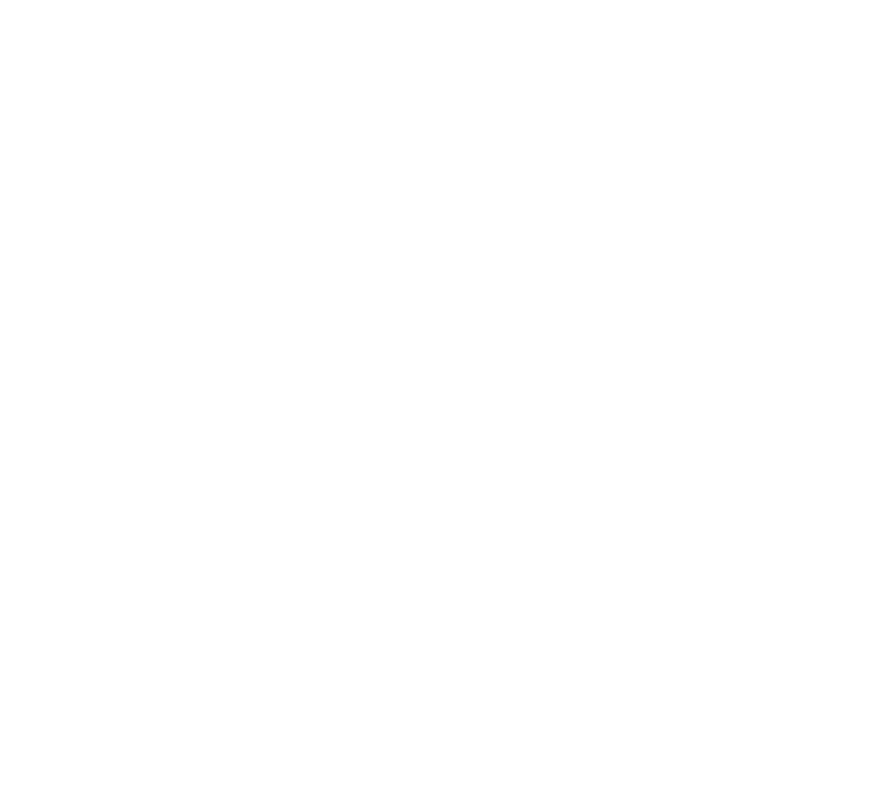
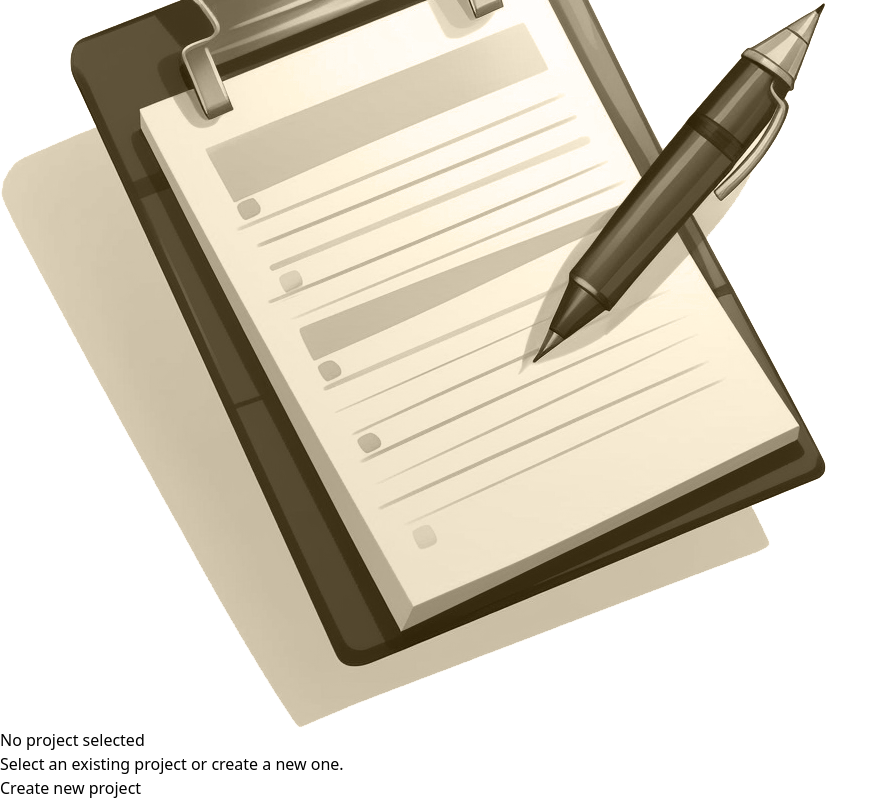
Before and after one commit to rdpfeifle/project-management-app, a React (Vite) app: page / in a window 1280 px wide. Shown: the part 175-975 px from the top of the page, without its empty margins (0-889 px from the left). Before the commit the page ends 800 px from the top, so only its background shows below. Built offline with nearby package versions, Linux system fonts and the light colour scheme.

Commit message:
Create and render NoProjectSelected component in the App.jsx

```diff
--- a/src/App.jsx
+++ b/src/App.jsx
@@ -1,9 +1,13 @@
+import { NewProject } from "./components/NewProject";
+import NoProjectSelected from "./components/NoProjectSelected";
 import { Sidebar } from "./components/Sidebar";
 
 function App() {
   return (
-    <main className="h-screen my-8">
+    <main className="h-screen my-8 flex gap-8">
       <Sidebar />
+      {/* <NewProject /> */}
+      <NoProjectSelected />
     </main>
   );
 }
--- /dev/null
+++ b/src/components/NoProjectSelected.jsx
@@ -0,0 +1,25 @@
+import noProjectsImg from "../assets/no-projects.png";
+import { Button } from "./Button";
+
+export default function NoProjectSelected() {
+  return (
+    <div className="my-24 text-center w-2/3">
+      <img
+        alt="An empty task list"
+        src={noProjectsImg}
+        className="w-16 h-16 object-contain mx-auto"
+      />
+      <h2 className="mt-4 capitalize text-xl font-bold text-slate-500">
+        No project selected
+      </h2>
+      <p className="mb-4 text-slate-400">
+        Select an existing project or create a new one.
+      </p>
+      <p className="mt-8">
+        <Button className="text-slate-400 bg-slate-700 py-2 px-4 rounded-md text-xs md:text-base hover:bg-slate-600 hover:text-slate-100">
+          Create new project
+        </Button>
+      </p>
+    </div>
+  );
+}
```
